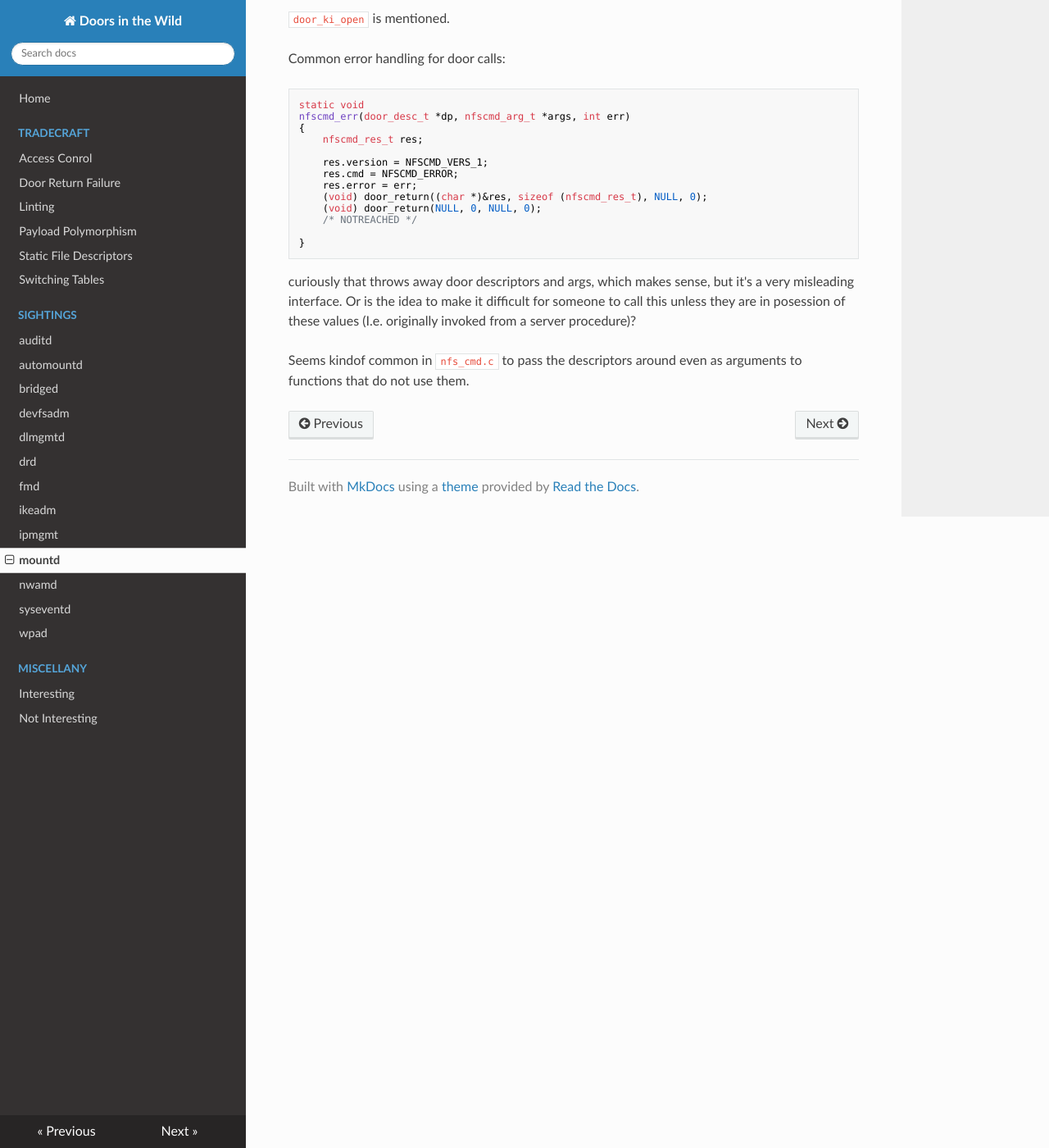
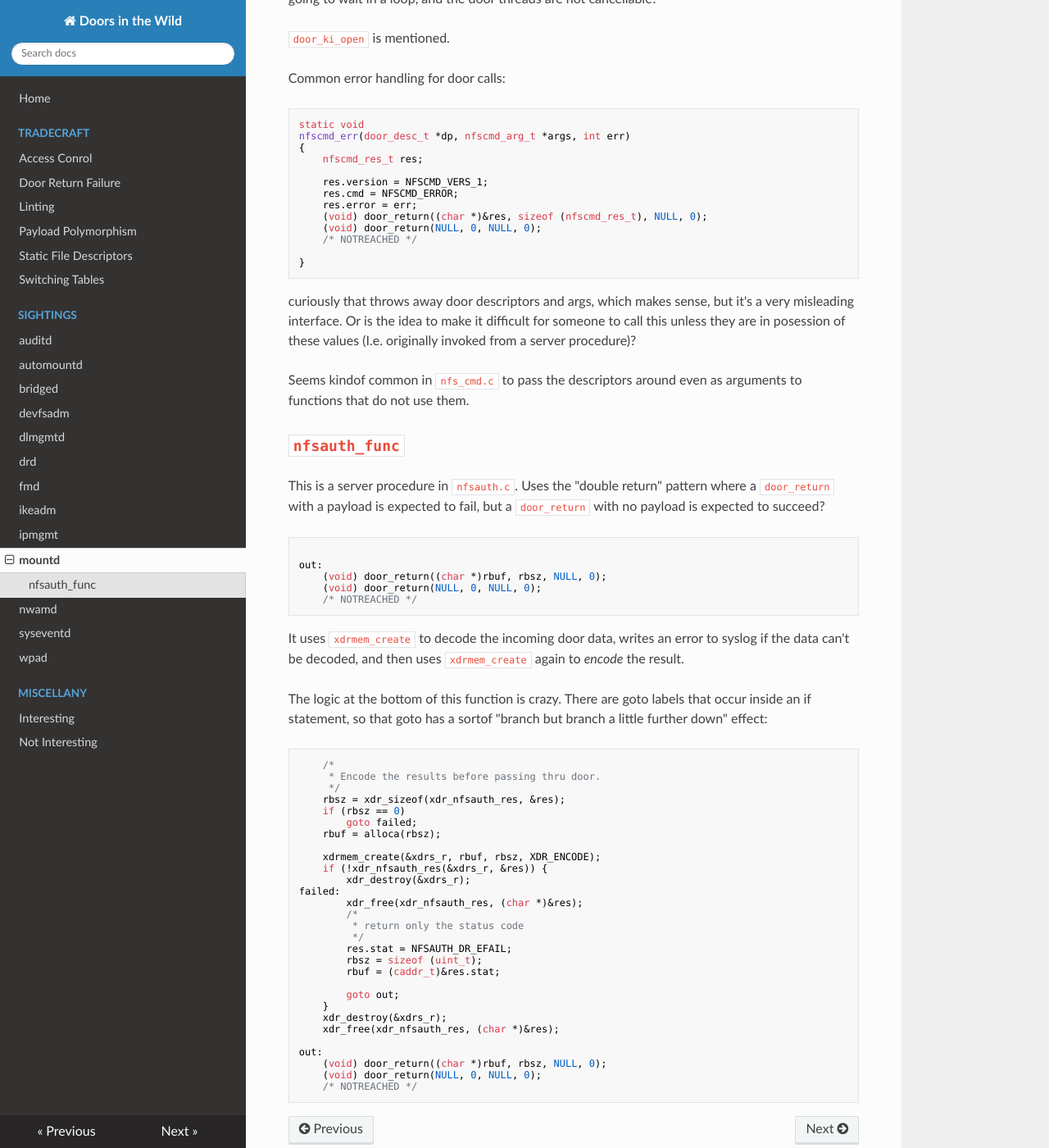
Before and after one commit to robertdfrench/doors-in-the-wild, an MkDocs documentation site: the page built from docs/mountd.md, in a window 1280 px wide and 1400 px high, scrolled down 990 px. Shown: the whole window at 82% size. Built offline with MkDocs 1.6.1, drawn with Linux system fonts in a browser that asks for light colours; nearby versions of some CDN libraries; some of the changed text lies outside the part shown.

Commit message:
Cover wild logic in nfsauth_func

````diff
--- a/docs/mountd.md
+++ b/docs/mountd.md
@@ -4,6 +4,7 @@
 * [`usr/src/cmd/fs.d/nfs/mountd/mountd.c`](https://github.com/illumos/illumos-gate/blob/master/usr/src/cmd/fs.d/nfs/mountd/mountd.c)
 * [`usr/src/cmd/fs.d/nfs/mountd/mountd.h`](https://github.com/illumos/illumos-gate/blob/master/usr/src/cmd/fs.d/nfs/mountd/mountd.h)
 * [`usr/src/cmd/fs.d/nfs/mountd/nfs_cmd.c`](https://github.com/illumos/illumos-gate/blob/master/usr/src/cmd/fs.d/nfs/mountd/nfs_cmd.c)
+* .Pa usr/src/cmd/fs.d/nfs/mountd/nfsauth.c
 
 
 The `_nfssys` call can be used to pass door descriptors into the kernel (likely
@@ -79,3 +80,57 @@ originally invoked from a server procedure)?
 
 Seems kindof common in `nfs_cmd.c` to pass the descriptors around even as
 arguments to functions that do not use them.
+
+
+## `nfsauth_func`
+This is a server procedure in `nfsauth.c`. Uses the "double return" pattern
+where a `door_return` with a payload is expected to fail, but a `door_return`
+with no payload is expected to succeed?
+
+```c
+
+out:
+	(void) door_return((char *)rbuf, rbsz, NULL, 0);
+	(void) door_return(NULL, 0, NULL, 0);
+	/* NOTREACHED */
+```
+
+It uses `xdrmem_create` to decode the incoming door data, writes an error to
+syslog if the data can't be decoded, and then uses `xdrmem_create` again to
+*encode* the result.
+
+The logic at the bottom of this function is crazy. There are goto labels that
+occur inside an if statement, so that goto has a sortof "branch but branch a
+little further down" effect:
+
+```c
+	/*
+	 * Encode the results before passing thru door.
+	 */
+	rbsz = xdr_sizeof(xdr_nfsauth_res, &res);
+	if (rbsz == 0)
+		goto failed;
+	rbuf = alloca(rbsz);
+
+	xdrmem_create(&xdrs_r, rbuf, rbsz, XDR_ENCODE);
+	if (!xdr_nfsauth_res(&xdrs_r, &res)) {
+		xdr_destroy(&xdrs_r);
+failed:
+		xdr_free(xdr_nfsauth_res, (char *)&res);
+		/*
+		 * return only the status code
+		 */
+		res.stat = NFSAUTH_DR_EFAIL;
+		rbsz = sizeof (uint_t);
+		rbuf = (caddr_t)&res.stat;
+
+		goto out;
+	}
+	xdr_destroy(&xdrs_r);
+	xdr_free(xdr_nfsauth_res, (char *)&res);
+
+out:
+	(void) door_return((char *)rbuf, rbsz, NULL, 0);
+	(void) door_return(NULL, 0, NULL, 0);
+	/* NOTREACHED */
+```
````
